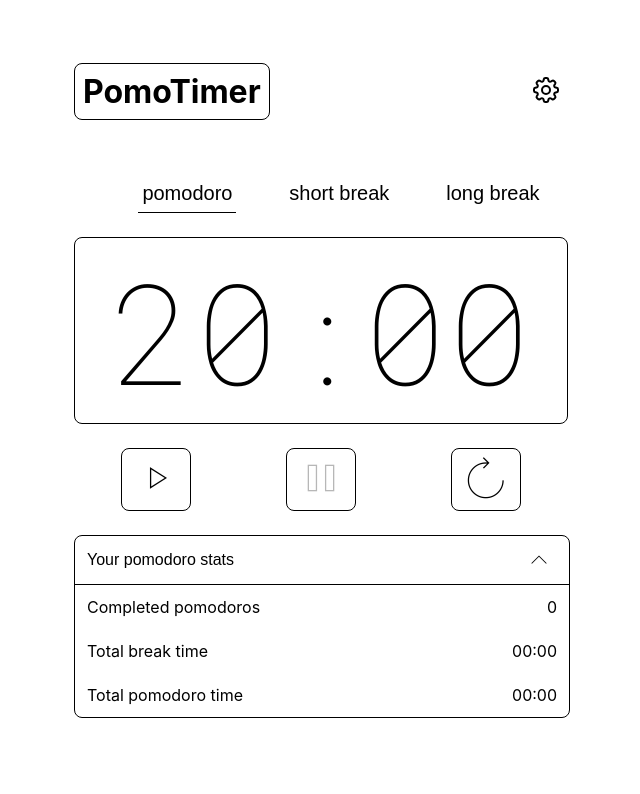
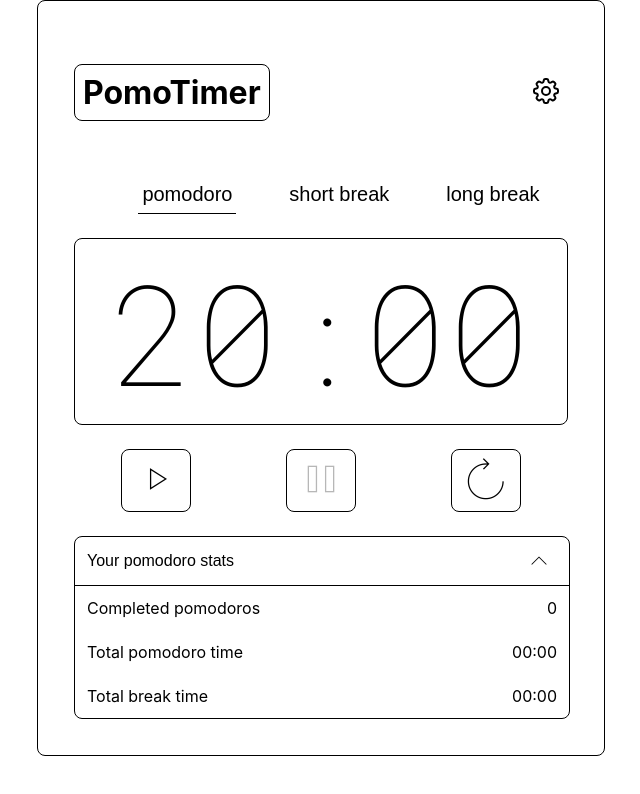
Before and after one commit to andythefan1/pomodoro-timer, a React (Create React App) app: page / in a window 1280 px wide. Shown: the top 794 px of the page, without its empty margins (319-959 px from the left). Built offline with nearby package versions, Linux system fonts and the light colour scheme.

Commit message:
adding expanding timer duration selection and updating reducers

```diff
--- a/src/components/PomodoroTimer/index.jsx
+++ b/src/components/PomodoroTimer/index.jsx
@@ -12,7 +12,8 @@ import timerReducer from '../../reducers/timerReducer';
 import { secondsToDigits, playAudio } from '../../utils/utils';
 import {
 	defaultHistoricalStats,
-	defaultTimerDuration,
+	defaultDurationSelection,
+	defaultTimerDurations,
 	timerModes,
 } from '../../utils/constants';
 
@@ -25,21 +26,39 @@ export default function PomodoroTimer() {
 
 	// TODO: implement custom durations
 	const [timerState, dispatch] = useReducer(timerReducer, {
-		timerMode: timerModes[0],
+		timerMode: 0,
 		timerActive: false,
-		timeRemaining: defaultTimerDuration[timerModes[0]],
-		timerDuration: defaultTimerDuration,
+		timeRemaining:
+			defaultTimerDurations[timerModes[0]][
+				defaultDurationSelection[timerModes[0]]
+			],
+		timerDurationSelection: defaultDurationSelection,
+		timerDurations: defaultTimerDurations,
 	});
 
 	const [historicalStats, setHistoricalStats] = useState(
 		defaultHistoricalStats
 	);
 
-	const handleModeTabClick = (tab) => {
+	const [showDurationOptions, setShowDurationOptions] = useState(false);
+
+	const handleModeTabClick = (index) => {
+		if (timerState.timerMode === index) {
+			setShowDurationOptions(!showDurationOptions);
+		} else {
+			clearInterval(timerId.current);
+			dispatch({
+				type: 'changeMode',
+				mode: index,
+			});
+		}
+	};
+
+	const handleDurationSelectionClick = (index) => {
 		clearInterval(timerId.current);
 		dispatch({
-			type: 'changeMode',
-			mode: tab,
+			type: 'changeDurationSelection',
+			index: index,
 		});
 	};
 
@@ -83,28 +102,29 @@ export default function PomodoroTimer() {
 					type: 'resetTimer',
 				});
 
-				let { totalCompletedPomos, totalCompletedPomoTime, totalBreakTime } =
-					historicalStats;
+				const updatedHistoricalStats = { ...historicalStats };
 
-				if (timerState.timerMode === 'pomodoro') {
-					totalCompletedPomos += 1;
-					totalCompletedPomoTime +=
-						timerState.timerDuration[timerState.timerMode];
+				if (timerModeName === 'pomodoro') {
+					updatedHistoricalStats.totalCompletedPomos += 1;
+					updatedHistoricalStats.totalCompletedPomoTime +=
+						timerState.timerDurations[timerModeName][
+							timerState.timerDurationSelection[timerModeName]
+						];
 				} else {
-					totalBreakTime += timerState.timerDuration[timerState.timerMode];
+					updatedHistoricalStats.totalBreakTime +=
+						timerState.timerDurations[timerModeName][
+							timerState.timerDurationSelection[timerModeName]
+						];
 				}
 
-				setHistoricalStats({
-					...historicalStats,
-					totalCompletedPomos: totalCompletedPomos,
-					totalCompletedPomoTime: totalCompletedPomoTime,
-					totalBreakTime: totalBreakTime,
-				});
+				setHistoricalStats(updatedHistoricalStats);
 			}
 		}
 	};
 
 	// local state
+	const timerModeName = timerModes[timerState.timerMode];
+
 	const controls = {
 		play: {
 			icon: 'play_arrow',
@@ -119,32 +139,41 @@ export default function PomodoroTimer() {
 			text: 'Completed pomodoros',
 			count: historicalStats.totalCompletedPomos,
 		},
+		totalPomoTime: {
+			text: 'Total pomodoro time',
+			count: secondsToDigits(historicalStats.totalCompletedPomoTime, true),
+		},
 		totalBreakTime: {
 			text: 'Total break time',
 			count: secondsToDigits(historicalStats.totalBreakTime, true),
-		},
-		totalPomoTime: {
-			text: 'Total pomodoro time',
-			count: secondsToDigits(historicalStats.totalCompletedPomoTime, true),
 		},
 	};
 
 	handleTimerExpiration();
 
+	const timerDurations = timerState.timerDurations[timerModeName].map(
+		(duration) => secondsToDigits(duration, true)
+	);
+
 	return (
-		<div className='pomodoro-timer'>
+		<div className='pomodoro-timer outline'>
 			<Header></Header>
 			<TabGroup
 				activeTab={timerState.timerMode}
-				dispatch={dispatch}
 				onClick={handleModeTabClick}
 				tabs={timerModes}
 			></TabGroup>
+			{showDurationOptions && (
+				<TabGroup
+					activeTab={timerState.timerDurationSelection[timerModeName]}
+					onClick={handleDurationSelectionClick}
+					tabs={timerDurations}
+				></TabGroup>
+			)}
 			<DigitalClock
 				time={secondsToDigits(timerState.timeRemaining, true)}
 			></DigitalClock>
 			<ControlGroup
-				dispatch={dispatch}
 				controls={controls}
 				onClick={handleControlButtonClick}
 			></ControlGroup>
--- a/src/components/Tab/index.jsx
+++ b/src/components/Tab/index.jsx
@@ -1,10 +1,10 @@
 import './styles.css';
 
-export default function Tab({ active, children, onClick, name }) {
+export default function Tab({ active, children, onClick, index }) {
 	return (
 		<button
 			className={`tab-button ${active && 'active'}`}
-			onClick={() => onClick(name)}
+			onClick={() => onClick(index)}
 		>
 			{children}
 		</button>
--- a/src/components/TabGroup/index.jsx
+++ b/src/components/TabGroup/index.jsx
@@ -3,19 +3,16 @@ import './styles.css';
 
 export default function TabGroup({ tabs, activeTab, onClick }) {
 	return (
+		<div>
 			<ul className='tab-group'>
-			{tabs.map((tab) => (
-				<li>
-					<Tab
-						active={tab === activeTab}
-						key={tab}
-						name={tab}
-						onClick={onClick}
-					>
+				{tabs.map((tab, index) => (
+					<li key={tab}>
+						<Tab active={index === activeTab} index={index} onClick={onClick}>
 							{tab}
 						</Tab>
 					</li>
 				))}
 			</ul>
+		</div>
 	);
 }
--- a/src/reducers/timerReducer.js
+++ b/src/reducers/timerReducer.js
@@ -1,3 +1,5 @@
+import { timerModes } from '../utils/constants';
+
 /**
  *
  * @param {*} timerState
@@ -17,18 +19,38 @@ export default function timerReducer(timerState, action) {
 			return { ...timerState, timerActive: false };
 		}
 		case 'resetTimer': {
+			const timerModeName = timerModes[timerState.timerMode];
 			return {
 				...timerState,
-				timeRemaining: timerState.timerDuration[timerState.timerMode],
+				timeRemaining:
+					timerState.timerDurations[timerModeName][
+						timerState.timerDurationSelection[timerModeName]
+					],
 				timerActive: false,
 			};
 		}
 		case 'changeMode': {
+			const timerMode = timerModes[action.mode];
 			return {
 				...timerState,
-				timeRemaining: timerState.timerDuration[action.mode],
+				timeRemaining:
+					timerState.timerDurations[timerMode][
+						timerState.timerDurationSelection[timerMode]
+					],
 				timerActive: false,
 				timerMode: action.mode,
+			};
+		}
+		case 'changeDurationSelection': {
+			const timerModeName = timerModes[timerState.timerMode];
+			return {
+				...timerState,
+				timeRemaining: timerState.timerDurations[timerModeName][action.index],
+				timerDurationSelection: {
+					...timerState.timerDurationSelection,
+					[timerModeName]: action.index,
+				},
+				timerActive: false,
 			};
 		}
 		case 'decrementTimer': {
--- a/src/utils/constants.js
+++ b/src/utils/constants.js
@@ -1,9 +1,9 @@
 export const timerModes = ['pomodoro', 'short break', 'long break'];
 
-export const defaultTimerDuration = {
-	pomodoro: 20 * 60,
-	'long break': 10,
-	'short break': 5,
+export const defaultDurationSelection = {
+	pomodoro: 2,
+	'long break': 1,
+	'short break': 1,
 };
 
 export const defaultTimerDurations = {
```
Lines whose indentation alone changed are shown as unchanged.
